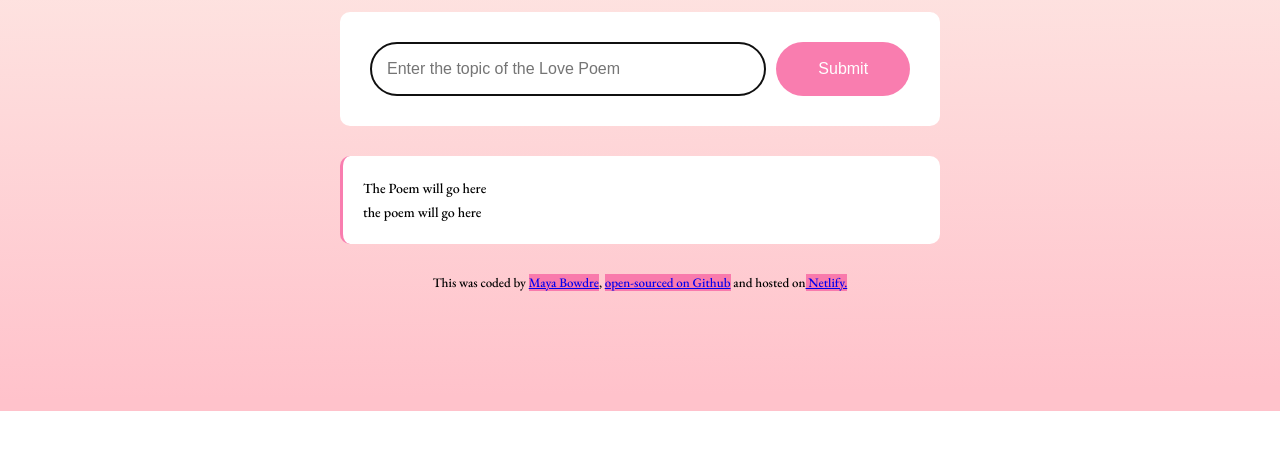
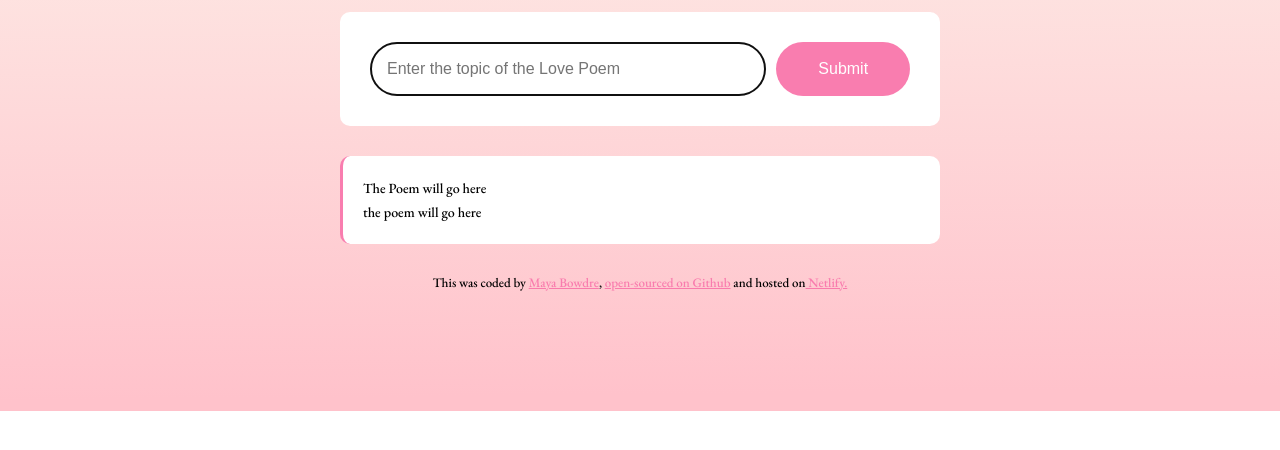
Before and after one commit to mbowdre/love-poem-generator, a plain HTML site: page index.html in a window 1280 px wide. Shown: the part 192-642 px from the top of the page. Drawn offline with nearby package versions, Linux system fonts and the light colour scheme.

Commit message:
style links

```diff
--- a/src/style.css
+++ b/src/style.css
@@ -8,7 +8,7 @@ body {
   background-repeat: no-repeat;
 }
 a {
-  background-color: rgba(249, 118, 171, 0.945);
+  color: rgba(249, 118, 171, 0.945);
 }
 
 .container {
```
